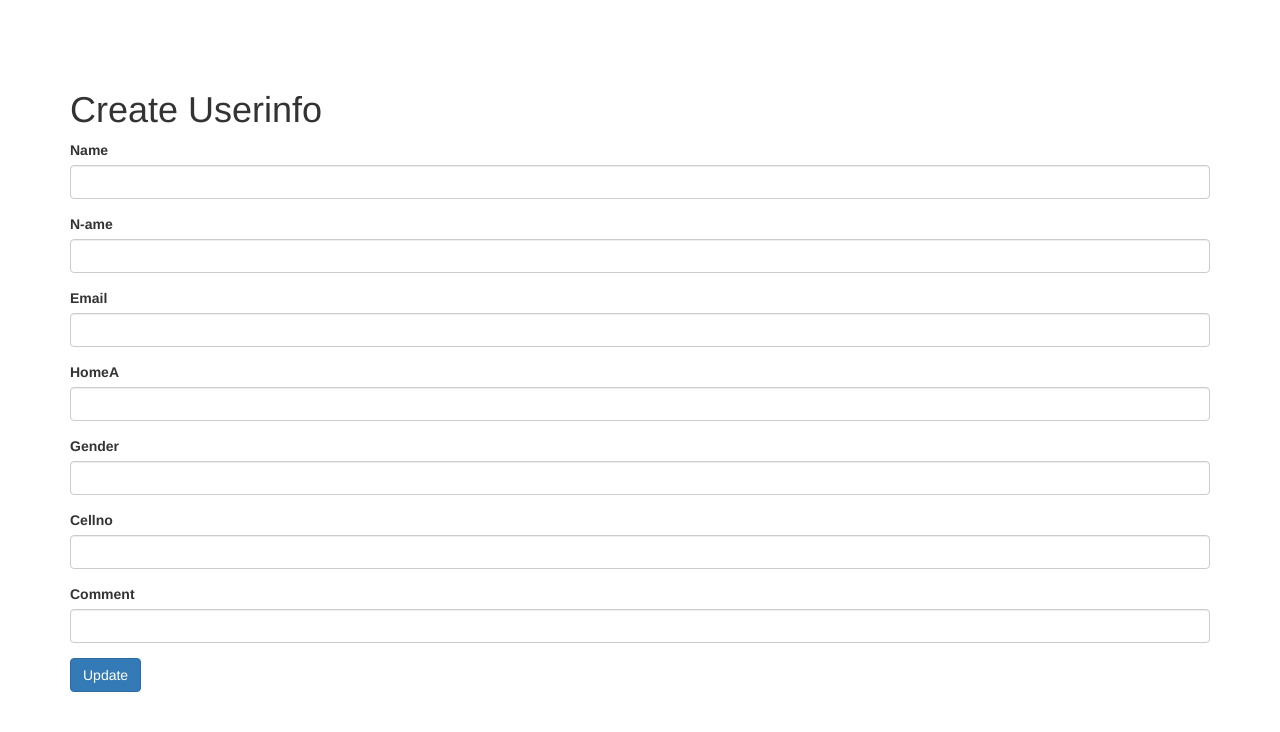
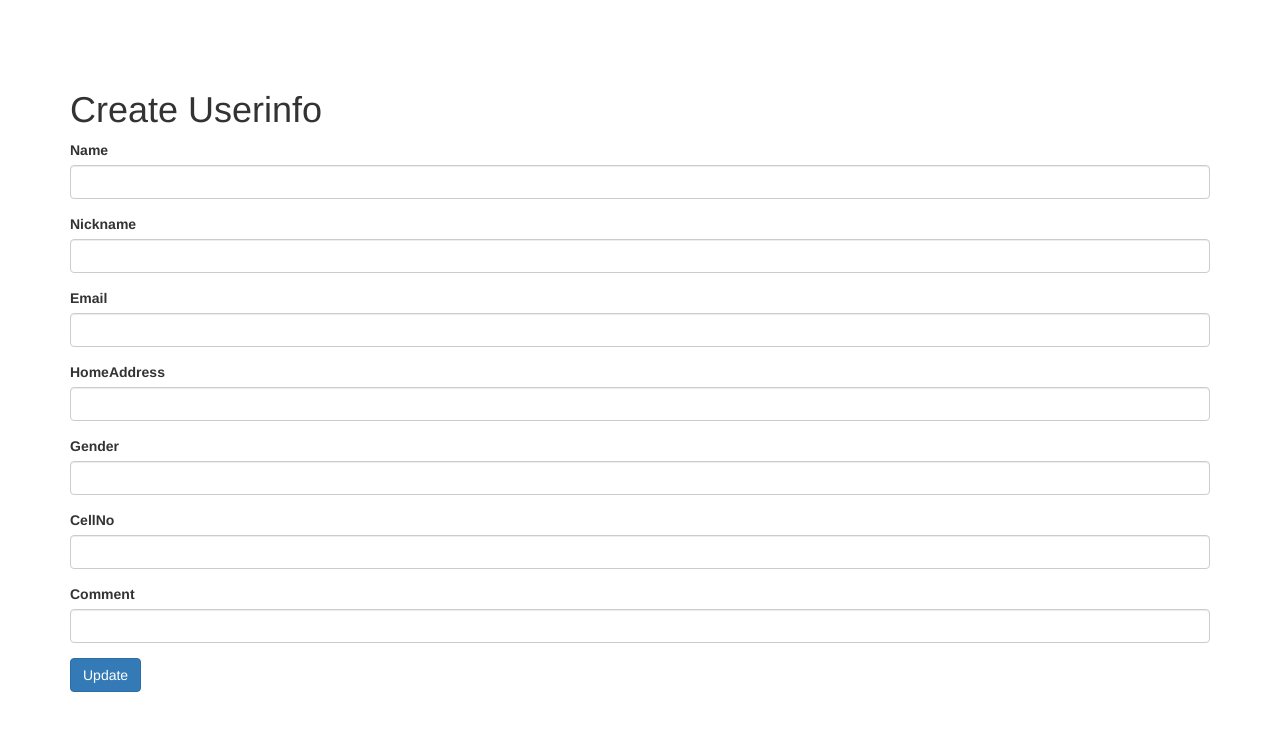
Before and after one commit to gtandres/APC_webprog_MI153_test_repo_gtandres, a Yii app: template Exercise7/basic/views/userinfo/create.php in a window 1280 px wide. Shown: the top 732 px of the page. Run offline with PHP 8.4 and a stand-in for Yii, Linux system fonts and the light colour scheme; the template is opened without the code that fills it, so the values that code supplies are empty; form fields are guessed from the names that the template uses; some libraries are stand-ins or nearby versions.

Commit message:
edited _form.php

```diff
--- a/Exercise7/basic/views/userinfo/_form.php
+++ b/Exercise7/basic/views/userinfo/_form.php
@@ -12,19 +12,19 @@ use yii\widgets\ActiveForm;
 
     <?php $form = ActiveForm::begin(); ?>
 
-    <?= $form->field($model, 'name')->textInput(['maxlength' => true]) ?>
+    <?= $form->field($model, 'Name')->textInput(['maxlength' => true]) ?>
 
-    <?= $form->field($model, 'n-ame')->textInput(['maxlength' => true]) ?>
+    <?= $form->field($model, 'Nickname')->textInput(['maxlength' => true]) ?>
 
-    <?= $form->field($model, 'email')->textInput(['maxlength' => true]) ?>
+    <?= $form->field($model, 'Email')->textInput(['maxlength' => true]) ?>
 
-    <?= $form->field($model, 'homeA')->textInput(['maxlength' => true]) ?>
+    <?= $form->field($model, 'HomeAddress')->textInput(['maxlength' => true]) ?>
 
-    <?= $form->field($model, 'gender')->textInput(['maxlength' => true]) ?>
+    <?= $form->field($model, 'Gender')->textInput(['maxlength' => true]) ?>
 
-    <?= $form->field($model, 'cellno')->textInput(['maxlength' => true]) ?>
+    <?= $form->field($model, 'CellNo')->textInput(['maxlength' => true]) ?>
 
-    <?= $form->field($model, 'comment')->textInput(['maxlength' => true]) ?>
+    <?= $form->field($model, 'Comment')->textInput(['maxlength' => true]) ?>
 
     <div class="form-group">
         <?= Html::submitButton($model->isNewRecord ? 'Create' : 'Update', ['class' => $model->isNewRecord ? 'btn btn-success' : 'btn btn-primary']) ?>
```
